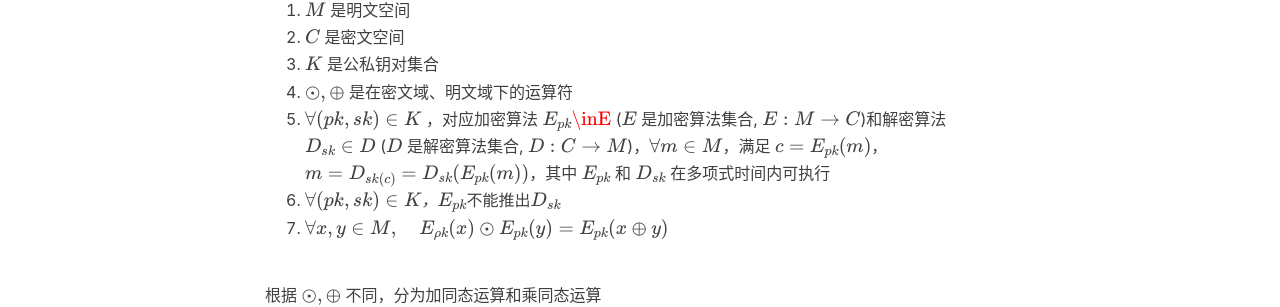
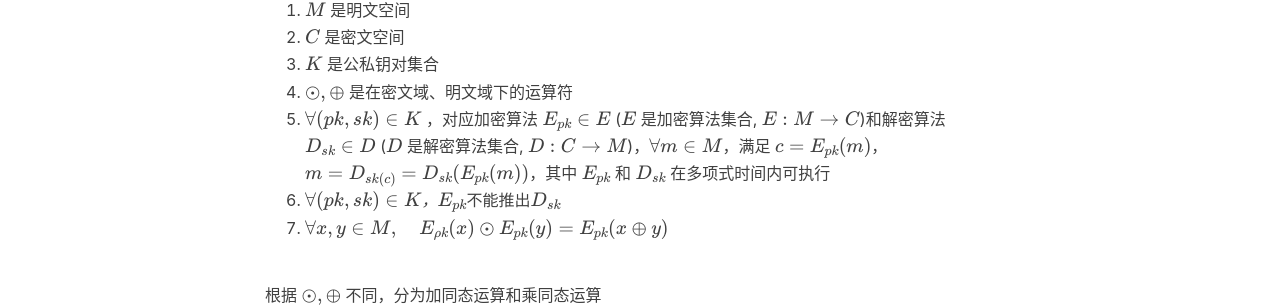
Before and after one commit to Devil-fire/Devil-fire.github.io, a Jekyll site: the page built from _posts/2021-8-16-同态加密.md, in a window 1280 px wide. Shown: the part 686-993 px from the top of the page. Built offline with Jekyll 4.4.1, drawn with Linux system fonts in a browser that asks for light colours; nearby versions of some CDN libraries; formulas are drawn with MathJax 3; comment, search, counter and statistics services are not loaded.

Commit message:
Update 2021-8-16-同态加密.md

```diff
--- a/_posts/2021-8-16-同态加密.md
+++ b/_posts/2021-8-16-同态加密.md
@@ -20,7 +20,7 @@ tags:
 2. $C$ 是密文空间
 3. $K$ 是公私钥对集合
 4. $\odot,\oplus$ 是在密文域、明文域下的运算符
-5. $\forall (pk,sk)\in K$ ，对应加密算法 $E_{pk} \inE $ ($E$ 是加密算法集合, $E: M \rightarrow C$)和解密算法 $D_{sk} \in D$ ($D$ 是解密算法集合, $D: C \rightarrow M$)，$\forall m \in M$，满足 $c=E_{pk}(m)$，$m=D_{sk(c)}=D_{sk}(E_{pk}(m))$，其中 $E_{pk}$ 和 $D_{sk}$ 在多项式时间内可执行
+5. $\forall (pk,sk)\in K$ ，对应加密算法 $E_{pk} \in E$ ($E$ 是加密算法集合, $E: M \rightarrow C$)和解密算法 $D_{sk} \in D$ ($D$ 是解密算法集合, $D: C \rightarrow M$)，$\forall m \in M$，满足 $c=E_{pk}(m)$，$m=D_{sk(c)}=D_{sk}(E_{pk}(m))$，其中 $E_{pk}$ 和 $D_{sk}$ 在多项式时间内可执行
 6. $\forall (pk,sk)\in K，E_{pk}不能推出D_{sk}$
 7. $\forall x, y \in M, \quad E_{\rho k}(x) \odot E_{p k}(y)=E_{p k}(x \oplus y)$
 
```
